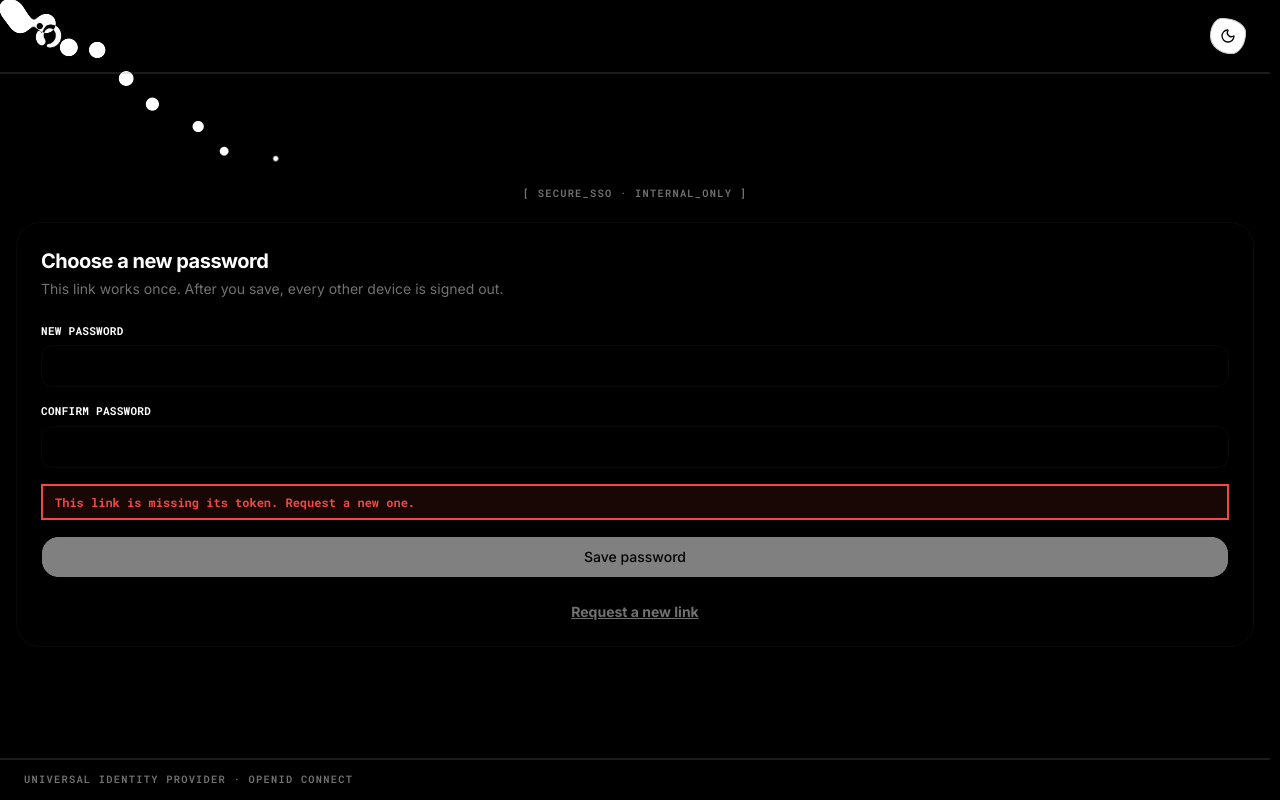
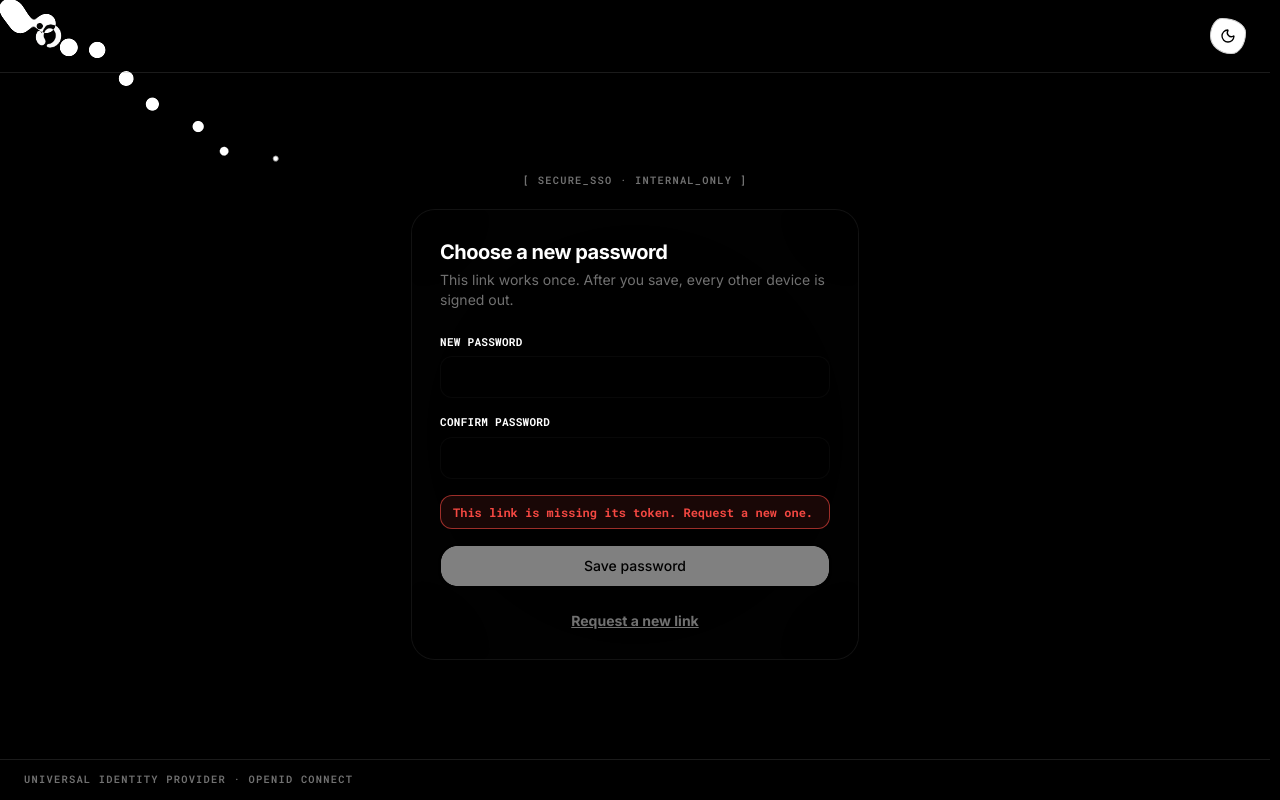
Before and after one commit to anandxdj/id, a Next.js app in the folder frontend/: page /reset-password in a window 1280 px wide. Built offline with nearby package versions, Linux system fonts and the light colour scheme; no server answers.

Commit message:
feat: enhance accessibility by adding roles to alert messages and improving layout responsiveness

```diff
--- a/frontend/src/app/(auth)/callback/page.tsx
+++ b/frontend/src/app/(auth)/callback/page.tsx
@@ -38,7 +38,9 @@ function CallbackInner() {
   return (
     <Card>
       <CardTitle>{error ? 'Sign-in failed' : 'Signing you in…'}</CardTitle>
-      <CardDescription>{error ?? 'Completing authentication.'}</CardDescription>
+      <CardDescription role={error ? 'alert' : 'status'}>
+        {error ?? 'Completing authentication.'}
+      </CardDescription>
     </Card>
   );
 }
--- a/frontend/src/app/(auth)/layout.tsx
+++ b/frontend/src/app/(auth)/layout.tsx
@@ -4,7 +4,7 @@ import { Logo } from '@/components/ui/logo';
 
 export default function AuthLayout({ children }: { children: React.ReactNode }) {
   return (
-    <div className="relative flex min-h-screen flex-col overflow-hidden bg-background">
+    <div className="relative flex min-h-dvh flex-col overflow-x-clip bg-background">
       {/* brutalist dot-grid backdrop */}
       <div
         aria-hidden
@@ -17,7 +17,7 @@ export default function AuthLayout({ children }: { children: React.ReactNode })
       />
 
       {/* top bar: logo + theme toggle */}
-      <header className="relative z-10 flex items-center justify-between border-b-2 border-border px-6 py-3">
+      <header className="relative z-10 flex items-center justify-between border-b border-border px-4 py-3 sm:px-6">
         <Link href="/" className="select-none flex items-center">
           <Logo size={48} />
         </Link>
@@ -25,14 +25,18 @@ export default function AuthLayout({ children }: { children: React.ReactNode })
       </header>
 
       {/* centered content */}
-      <main className="relative z-10 flex flex-1 flex-col items-center justify-center px-4 py-12">
-        <p className="eyebrow mb-5 text-muted-foreground">[ SECURE_SSO · INTERNAL_ONLY ]</p>
-        {children}
+      <main className="relative z-10 flex flex-1 items-center justify-center px-4 py-8 sm:px-6 sm:py-12">
+        <div className="w-full max-w-md">
+          <p className="eyebrow mb-5 text-center text-muted-foreground">
+            [ SECURE_SSO · INTERNAL_ONLY ]
+          </p>
+          {children}
+        </div>
       </main>
 
       {/* footer line */}
-      <footer className="relative z-10 border-t-2 border-border px-6 py-3">
-        <p className="eyebrow text-muted-foreground">
+      <footer className="relative z-10 border-t border-border px-4 py-3 sm:px-6">
+        <p className="eyebrow text-center text-muted-foreground sm:text-left">
           UNIVERSAL IDENTITY PROVIDER · OPENID CONNECT
         </p>
       </footer>
--- a/frontend/src/components/ui/card.tsx
+++ b/frontend/src/components/ui/card.tsx
@@ -1,7 +1,7 @@
 "use client";
 
 import { useState, type HTMLAttributes } from 'react';
-import { motion } from 'framer-motion';
+import { motion, useReducedMotion } from 'framer-motion';
 import { cn } from '@/lib/utils';
 
 interface CardProps extends HTMLAttributes<HTMLDivElement> {
@@ -10,6 +10,7 @@ interface CardProps extends HTMLAttributes<HTMLDivElement> {
 
 export function Card({ className, variant = 'standard', children, ...props }: CardProps) {
   const [isHovered, setIsHovered] = useState(false);
+  const prefersReducedMotion = useReducedMotion();
 
   if (variant === 'organic') {
     const hasOrganicShape = className?.includes('shape-organic-');
@@ -28,26 +29,28 @@ export function Card({ className, variant = 'standard', children, ...props }: Ca
   }
 
   if (variant === 'gooey') {
+    const animateBlobs = isHovered && !prefersReducedMotion;
+
     return (
       <div
         onMouseEnter={() => setIsHovered(true)}
         onMouseLeave={() => setIsHovered(false)}
         className={cn(
-          'relative w-full border border-border/40 p-6 shadow-sm rounded-3xl overflow-hidden bg-card/40 select-none transition-all duration-300 hover:shadow-md',
+          'relative w-full overflow-hidden rounded-2xl border border-border/70 bg-card/90 p-6 shadow-brutal-sm backdrop-blur-xl transition-[border-color,box-shadow] duration-300 sm:p-7 hover:border-border hover:shadow-brutal',
           className
         )}
         {...props}
       >
         {/* Organic Gooey Backdrop inside the border bounds */}
         <div
-          className="absolute inset-0 z-0 pointer-events-none overflow-hidden"
+          className="pointer-events-none absolute inset-0 z-0 overflow-hidden opacity-55"
           style={{ filter: 'url(#gooey-global)' }}
         >
           {/* Main central blob */}
           <motion.div
             className="absolute bg-card inset-4 rounded-full"
             animate={
-              isHovered
+              animateBlobs
                 ? { scale: [1, 1.06, 0.96, 1], x: [0, 4, -4, 0], y: [0, -3, 3, 0] }
                 : { scale: 1, x: 0, y: 0 }
             }
@@ -57,7 +60,7 @@ export function Card({ className, variant = 'standard', children, ...props }: Ca
           <motion.div
             className="absolute bg-card size-36 rounded-full"
             animate={
-              isHovered
+              animateBlobs
                 ? { x: [0, -12, 6, 0], y: [0, 6, -10, 0], scale: [1, 1.15, 0.85, 1] }
                 : { x: 0, y: 0, scale: 1 }
             }
@@ -68,7 +71,7 @@ export function Card({ className, variant = 'standard', children, ...props }: Ca
           <motion.div
             className="absolute bg-card size-36 rounded-full"
             animate={
-              isHovered
+              animateBlobs
                 ? { x: [0, 10, -8, 0], y: [0, -10, 6, 0], scale: [1, 0.85, 1.15, 1] }
                 : { x: 0, y: 0, scale: 1 }
             }
@@ -79,7 +82,7 @@ export function Card({ className, variant = 'standard', children, ...props }: Ca
           <motion.div
             className="absolute bg-card size-36 rounded-full"
             animate={
-              isHovered
+              animateBlobs
                 ? { x: [0, -8, 10, 0], y: [0, 10, -6, 0], scale: [1, 1.1, 0.9, 1] }
                 : { x: 0, y: 0, scale: 1 }
             }
@@ -90,7 +93,7 @@ export function Card({ className, variant = 'standard', children, ...props }: Ca
           <motion.div
             className="absolute bg-card size-36 rounded-full"
             animate={
-              isHovered
+              animateBlobs
                 ? { x: [0, 12, -6, 0], y: [0, -6, 10, 0], scale: [1, 1.2, 0.85, 1] }
                 : { x: 0, y: 0, scale: 1 }
             }
--- a/frontend/src/features/auth/components/ForgotPasswordForm.tsx
+++ b/frontend/src/features/auth/components/ForgotPasswordForm.tsx
@@ -58,7 +58,7 @@ export function ForgotPasswordForm() {
           />
         </div>
         {error && (
-          <p className="border-2 border-danger bg-danger/10 px-3 py-2 font-mono text-xs font-bold text-danger">
+          <p role="alert" className="rounded-lg border border-danger/60 bg-danger/10 px-3 py-2 font-mono text-xs font-bold text-danger">
             {error}
           </p>
         )}
--- a/frontend/src/features/auth/components/ResetPasswordForm.tsx
+++ b/frontend/src/features/auth/components/ResetPasswordForm.tsx
@@ -1,6 +1,7 @@
 'use client';
 
 import { useEffect, useState } from 'react';
+import Link from 'next/link';
 import { AuthApi } from '@/features/auth/services/authApi';
 import { FragmentToken } from '@/lib/fragment-token';
 import { AUTH_COPY, ROUTES } from '@/lib/constants';
@@ -52,9 +53,12 @@ export function ResetPasswordForm() {
         <CardTitle>Password updated</CardTitle>
         <CardDescription>{AUTH_COPY.RESET_OK}</CardDescription>
         <div className="mt-6">
-          <a href={ROUTES.LOGIN}>
-            <Button className="w-full">Sign in</Button>
-          </a>
+          <Link
+            href={ROUTES.LOGIN}
+            className="flex h-10.5 w-full items-center justify-center rounded-xl border border-transparent bg-brand px-5 text-sm font-medium text-brand-foreground shadow-sm transition-all hover:shadow-md focus-visible:outline-none focus-visible:ring-1 focus-visible:ring-ring"
+          >
+            Sign in
+          </Link>
         </div>
       </Card>
     );
@@ -90,7 +94,7 @@ export function ResetPasswordForm() {
           />
         </div>
         {error && (
-          <p className="border-2 border-danger bg-danger/10 px-3 py-2 font-mono text-xs font-bold text-danger">
+          <p role="alert" className="rounded-lg border border-danger/60 bg-danger/10 px-3 py-2 font-mono text-xs font-bold text-danger">
             {error}
           </p>
         )}
--- a/frontend/src/features/auth/components/VerifyEmailForm.tsx
+++ b/frontend/src/features/auth/components/VerifyEmailForm.tsx
@@ -1,10 +1,10 @@
 'use client';
 
 import { useEffect, useState } from 'react';
+import Link from 'next/link';
 import { AuthApi } from '@/features/auth/services/authApi';
 import { FragmentToken } from '@/lib/fragment-token';
 import { AUTH_COPY, ROUTES } from '@/lib/constants';
-import { Button } from '@/components/ui/button';
 import { Card, CardTitle, CardDescription } from '@/components/ui/card';
 
 type Status = 'pending' | 'ok' | 'error';
@@ -38,9 +38,12 @@ export function VerifyEmailForm() {
       <CardDescription>{message}</CardDescription>
       {status !== 'pending' && (
         <div className="mt-6 text-center">
-          <a href={ROUTES.LOGIN}>
-            <Button className="w-full">{status === 'ok' ? 'Sign in' : 'Back to sign in'}</Button>
-          </a>
+          <Link
+            href={ROUTES.LOGIN}
+            className="flex h-10.5 w-full items-center justify-center rounded-xl border border-transparent bg-brand px-5 text-sm font-medium text-brand-foreground shadow-sm transition-all hover:shadow-md focus-visible:outline-none focus-visible:ring-1 focus-visible:ring-ring"
+          >
+            {status === 'ok' ? 'Sign in' : 'Back to sign in'}
+          </Link>
         </div>
       )}
     </Card>
--- a/frontend/src/features/consent/components/ConsentCard.tsx
+++ b/frontend/src/features/consent/components/ConsentCard.tsx
@@ -48,7 +48,7 @@ export function ConsentCard() {
     return (
       <Card variant="gooey">
         <CardTitle>Authorization error</CardTitle>
-        <CardDescription>{error}</CardDescription>
+        <CardDescription role="alert">{error}</CardDescription>
       </Card>
     );
   }
```
Also changed, not shown: frontend/src/features/auth/components/LoginForm.tsx (+7 -5 lines), frontend/src/features/auth/components/RegisterForm.tsx (+9 -7 lines).
